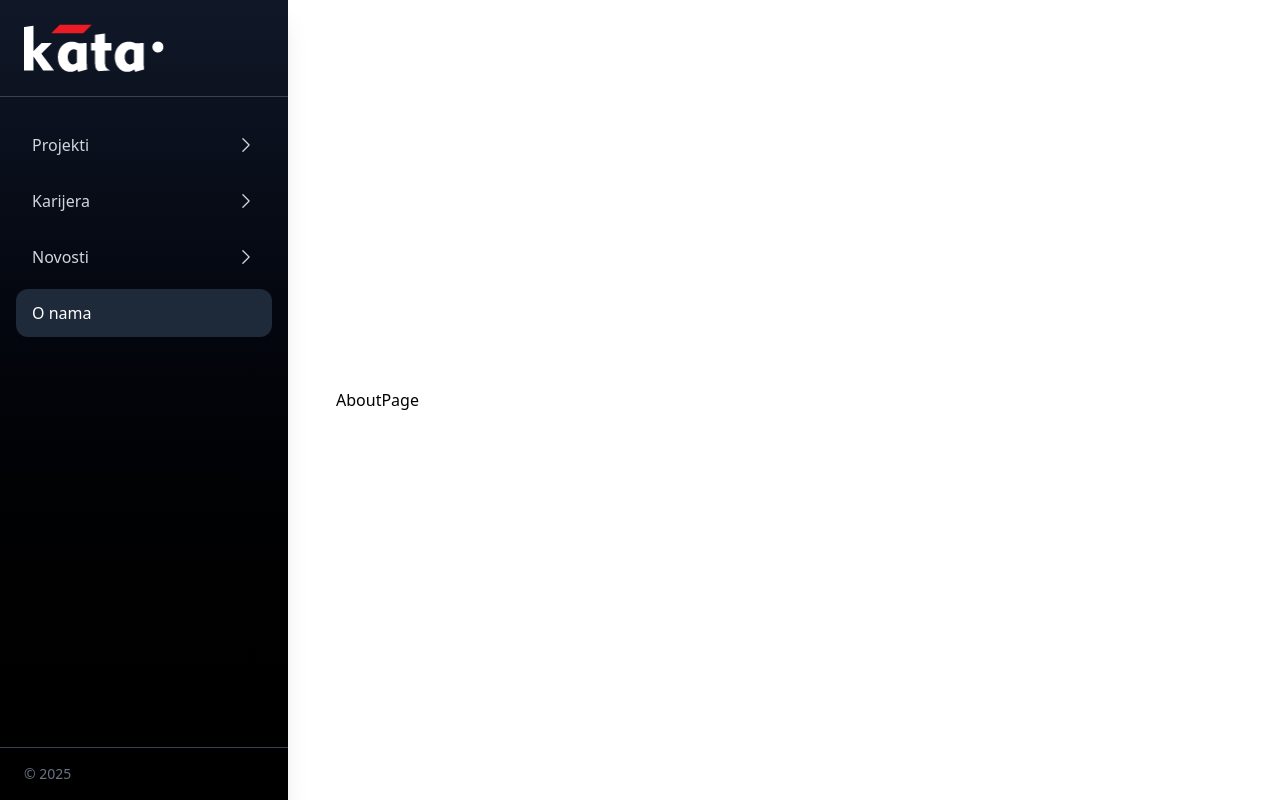
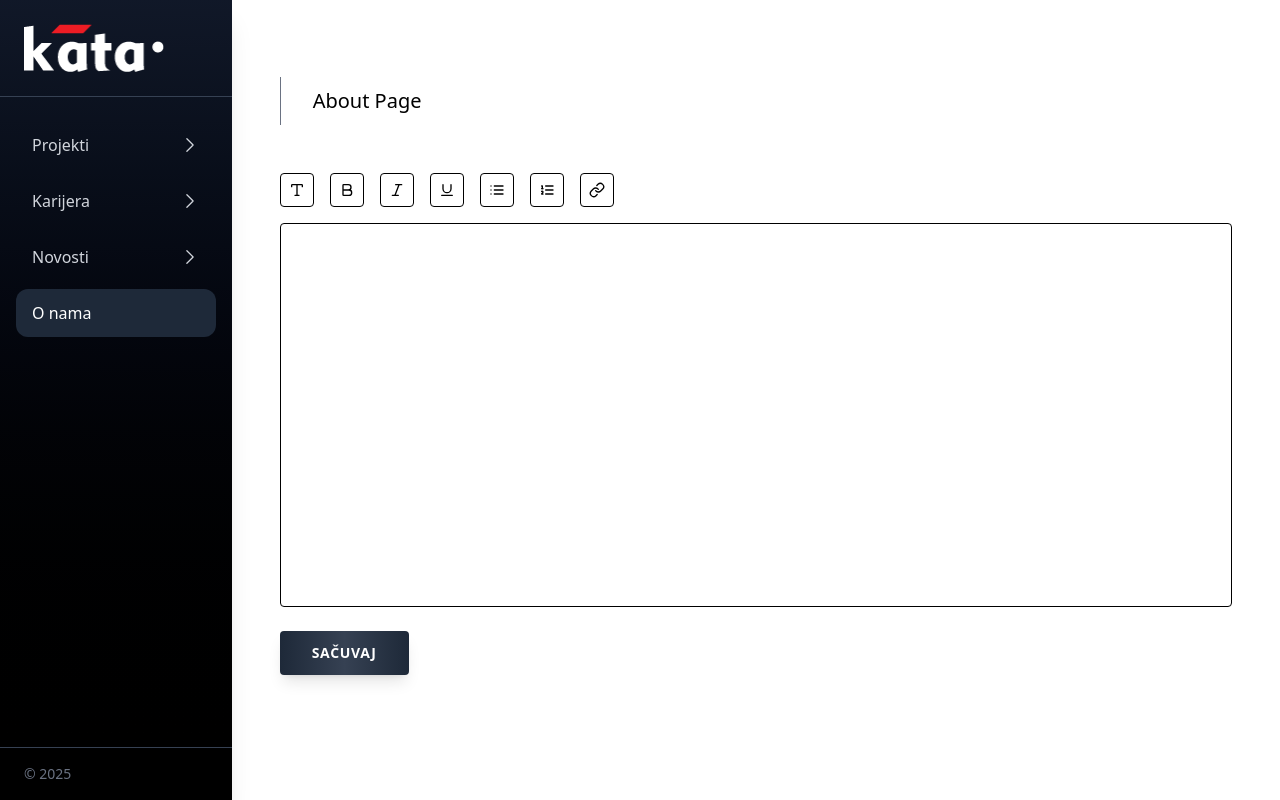
Before and after one commit to Suksii/katadesign-next, a Next.js app: page /en/admin/o-nama in a window 1280 px wide. Built offline with nearby package versions, Linux system fonts and the light colour scheme.

Commit message:
text editor created

```diff
--- a/src/app/[locale]/admin/layout.js
+++ b/src/app/[locale]/admin/layout.js
@@ -5,13 +5,13 @@ export const metadata = {
   description: "Generated by Next.js",
 };
 
-export default function RootLayout({ children }) {
+export default function RootLayout({ children, params }) {
   return (
-    <html lang="en">
+    <html lang={params.locale}>
       <body>
-        <div className="flex items-center">
+        <div className="flex items-center w-full">
           <Sidebar />
-          <div className="p-12">{children}</div>
+          <div className="p-12 w-full">{children}</div>
         </div>
       </body>
     </html>
--- a/src/app/[locale]/admin/o-nama/page.js
+++ b/src/app/[locale]/admin/o-nama/page.js
@@ -1,7 +1,13 @@
+import TextEditor from "@/components/TextEditor";
 import React from "react";
 
 const AboutPage = () => {
-  return <div>AboutPage</div>;
+  return (
+    <div className="w-full">
+      <h1>About Page</h1>
+      <TextEditor />
+    </div>
+  );
 };
 
 export default AboutPage;
--- a/src/app/globals.css
+++ b/src/app/globals.css
@@ -40,3 +40,17 @@ h2 {
 .custom-scroll::-webkit-scrollbar-thumb:hover {
   background: #737373;
 }
+ul {
+  list-style-type: disc;
+  margin-left: 1.5rem;
+}
+ul li {
+  margin-bottom: 0.5rem;
+}
+ol {
+  list-style-type: decimal;
+  margin-left: 1.5rem;
+}
+ol li {
+  margin-bottom: 0.5rem;
+}
--- /dev/null
+++ b/src/components/TextEditor.jsx
@@ -0,0 +1,215 @@
+"use client";
+import { EditorContent, useEditor } from "@tiptap/react";
+import StarterKit from "@tiptap/starter-kit";
+import Underline from "@tiptap/extension-underline";
+import ListItem from "@tiptap/extension-list-item";
+import Link from "@tiptap/extension-link";
+import {
+  Bold,
+  Italic,
+  Underline as UnderlineIcon,
+  List,
+  ListOrdered,
+  Type,
+  LinkIcon,
+  Unlink,
+} from "lucide-react";
+import { useState } from "react";
+
+const TextEditor = () => {
+  const [fontSize, setFontSize] = useState("text-base");
+
+  const editor = useEditor({
+    extensions: [
+      StarterKit,
+      Underline,
+      ListItem.configure({
+        HTMLAttributes: {
+          class: "my-custom-list-item",
+        },
+      }),
+      Link.configure({
+        openOnClick: false,
+        HTMLAttributes: {
+          class: "text-blue-600 underline hover:text-blue-800",
+        },
+      }),
+    ],
+    content: "<span></span>",
+    editorProps: {
+      attributes: {
+        class: `prose prose-sm sm:prose-base lg:prose-lg xl:prose-2xl focus:outline-none min-h-[350px] ${fontSize}`,
+      },
+    },
+    immediatelyRender: false,
+  });
+
+  if (!editor) {
+    return null;
+  }
+
+  const saveContent = () => {
+    if (editor) {
+      console.log(editor.getJSON());
+    }
+  };
+
+  const handleFontSizeChange = (newSize) => {
+    setFontSize(newSize);
+    const editorElement = editor.view.dom;
+    const fontSizeClasses = [
+      "text-sm",
+      "text-base",
+      "text-lg",
+      "text-xl",
+      "text-2xl",
+      "text-3xl",
+      "text-4xl",
+    ];
+    fontSizeClasses.forEach((cls) => editorElement.classList.remove(cls));
+    editorElement.classList.add(newSize);
+  };
+
+  const setLink = () => {
+    const previousUrl = editor.getAttributes("link").href;
+    const url = window.prompt("URL:", previousUrl);
+
+    if (url === null) {
+      return;
+    }
+
+    if (url === "") {
+      editor.chain().focus().extendMarkRange("link").unsetLink().run();
+      return;
+    }
+
+    editor.chain().focus().extendMarkRange("link").setLink({ href: url }).run();
+  };
+
+  const fontSizeOptions = [
+    { value: "text-sm", label: "Small (14px)" },
+    { value: "text-base", label: "Base (16px)" },
+    { value: "text-lg", label: "Large (18px)" },
+    { value: "text-xl", label: "XL (20px)" },
+    { value: "text-2xl", label: "2XL (24px)" },
+    { value: "text-3xl", label: "3XL (30px)" },
+    { value: "text-4xl", label: "4XL (36px)" },
+  ];
+
+  return (
+    <div className="flex flex-col w-full mx-auto">
+      <div className="w-full py-12">
+        <div className="flex space-x-2 mb-4 flex-wrap gap-2">
+          {/* Font Size Selector */}
+          <div className="relative">
+            <button className="p-2 border rounded hover:bg-gray-100 flex items-center">
+              <Type className="w-4 h-4" />
+            </button>
+            <select
+              value={fontSize}
+              onChange={(e) => {
+                const newSize = e.target.value;
+                setFontSize(newSize);
+                handleFontSizeChange(newSize);
+              }}
+              className="absolute top-0 left-0 opacity-0 w-full h-full cursor-pointer"
+            >
+              {fontSizeOptions.map((option) => (
+                <option key={option.value} value={option.value}>
+                  {option.label}
+                </option>
+              ))}
+            </select>
+          </div>
+
+          {/* Bold */}
+          <button
+            onClick={() => editor.chain().focus().toggleBold().run()}
+            className={`p-2 border rounded hover:bg-gray-100 cursor-pointer ${
+              editor.isActive("bold") ? "bg-gray-300" : ""
+            }`}
+            title="Bold"
+          >
+            <Bold className="w-4 h-4" />
+          </button>
+
+          {/* Italic */}
+          <button
+            onClick={() => editor.chain().focus().toggleItalic().run()}
+            className={`p-2 border rounded hover:bg-gray-100 cursor-pointer ${
+              editor.isActive("italic") ? "bg-gray-300" : ""
+            }`}
+            title="Italic"
+          >
+            <Italic className="w-4 h-4" />
+          </button>
+
+          {/* Underline */}
+          <button
+            onClick={() => editor.chain().focus().toggleUnderline().run()}
+            className={`p-2 border rounded hover:bg-gray-100 cursor-pointer ${
+              editor.isActive("underline") ? "bg-gray-300" : ""
+            }`}
+            title="Underline"
+          >
+            <UnderlineIcon className="w-4 h-4" />
+          </button>
+
+          {/* Bullet List */}
+          <button
+            onClick={() => editor.chain().focus().toggleBulletList().run()}
+            className={`p-2 border rounded hover:bg-gray-100 cursor-pointer ${
+              editor.isActive("bulletList") ? "bg-gray-300" : ""
+            }`}
+            title="Bullet List"
+          >
+            <List className="w-4 h-4" />
+          </button>
+
+          {/* Ordered List */}
+          <button
+            onClick={() => editor.chain().focus().toggleOrderedList().run()}
+            className={`p-2 border rounded hover:bg-gray-100 cursor-pointer ${
+              editor.isActive("orderedList") ? "bg-gray-300" : ""
+            }`}
+            title="Numbered List"
+          >
+            <ListOrdered className="w-4 h-4" />
+          </button>
+
+          {/* Add Link */}
+          <button
+            onClick={setLink}
+            className={`p-2 border rounded hover:bg-gray-100 cursor-pointer ${
+              editor.isActive("link") ? "bg-gray-300" : ""
+            }`}
+            title="Add Link"
+          >
+            <LinkIcon className="w-4 h-4" />
+          </button>
+        </div>
+
+        {/* Editor */}
+        <EditorContent
+          editor={editor}
+          className="border rounded p-4 min-h-[300px] bg-white"
+        />
+
+        {/* Save Button */}
+        <button
+          onClick={saveContent}
+          className="mt-6 px-8 py-3 bg-gradient-to-r from-gray-800 via-gray-700 to-gray-800 text-white shadow-lg hover:from-gray-700 hover:via-gray-800 hover:to-gray-700 active:scale-95 transition-all duration-300 ease-in-out font-semibold text-sm uppercase tracking-wider cursor-pointer border-0 focus:outline-none relative rounded overflow-hidden group
+  "
+        >
+          <span className="absolute inset-0 bg-white/10 opacity-0 group-hover:opacity-30 transition-opacity duration-300 rounded pointer-events-none"></span>
+
+          <span className="relative z-10 flex items-center justify-center gap-2">
+            Sačuvaj
+          </span>
+        </button>
+      </div>
+    </div>
+  );
+};
+
+export default TextEditor;
```
Also changed, not shown: package.json (+6 -2 lines), 1 other file (tests, documents, lock files or other folders).
